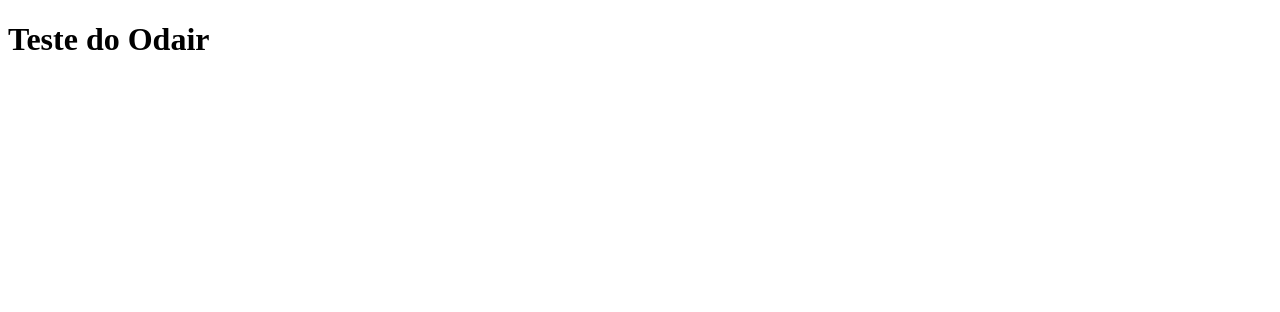
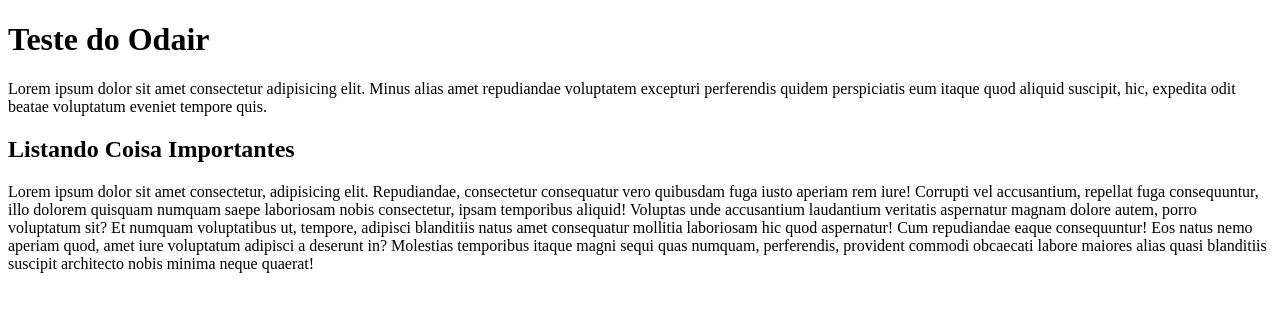
Before and after one commit to Od4ir/html_css, a plain HTML site: page index.html in a window 1280 px wide. Drawn offline with Linux system fonts and the light colour scheme.

Commit message:
Update index.html

```diff
--- a/index.html
+++ b/index.html
@@ -8,6 +8,9 @@
 </head>
 <body>
     <h1>Teste do Odair</h1>
+    <p>Lorem ipsum dolor sit amet consectetur adipisicing elit. Minus alias amet repudiandae voluptatem excepturi perferendis quidem perspiciatis eum itaque quod aliquid suscipit, hic, expedita odit beatae voluptatum eveniet tempore quis.</p>
+    <h2>Listando Coisa Importantes</h2>
+    <p>Lorem ipsum dolor sit amet consectetur, adipisicing elit. Repudiandae, consectetur consequatur vero quibusdam fuga iusto aperiam rem iure! Corrupti vel accusantium, repellat fuga consequuntur, illo dolorem quisquam numquam saepe laboriosam nobis consectetur, ipsam temporibus aliquid! Voluptas unde accusantium laudantium veritatis aspernatur magnam dolore autem, porro voluptatum sit? Et numquam voluptatibus ut, tempore, adipisci blanditiis natus amet consequatur mollitia laboriosam hic quod aspernatur! Cum repudiandae eaque consequuntur! Eos natus nemo aperiam quod, amet iure voluptatum adipisci a deserunt in? Molestias temporibus itaque magni sequi quas numquam, perferendis, provident commodi obcaecati labore maiores alias quasi blanditiis suscipit architecto nobis minima neque quaerat!</p>
 
 </body>
 </html>
```
